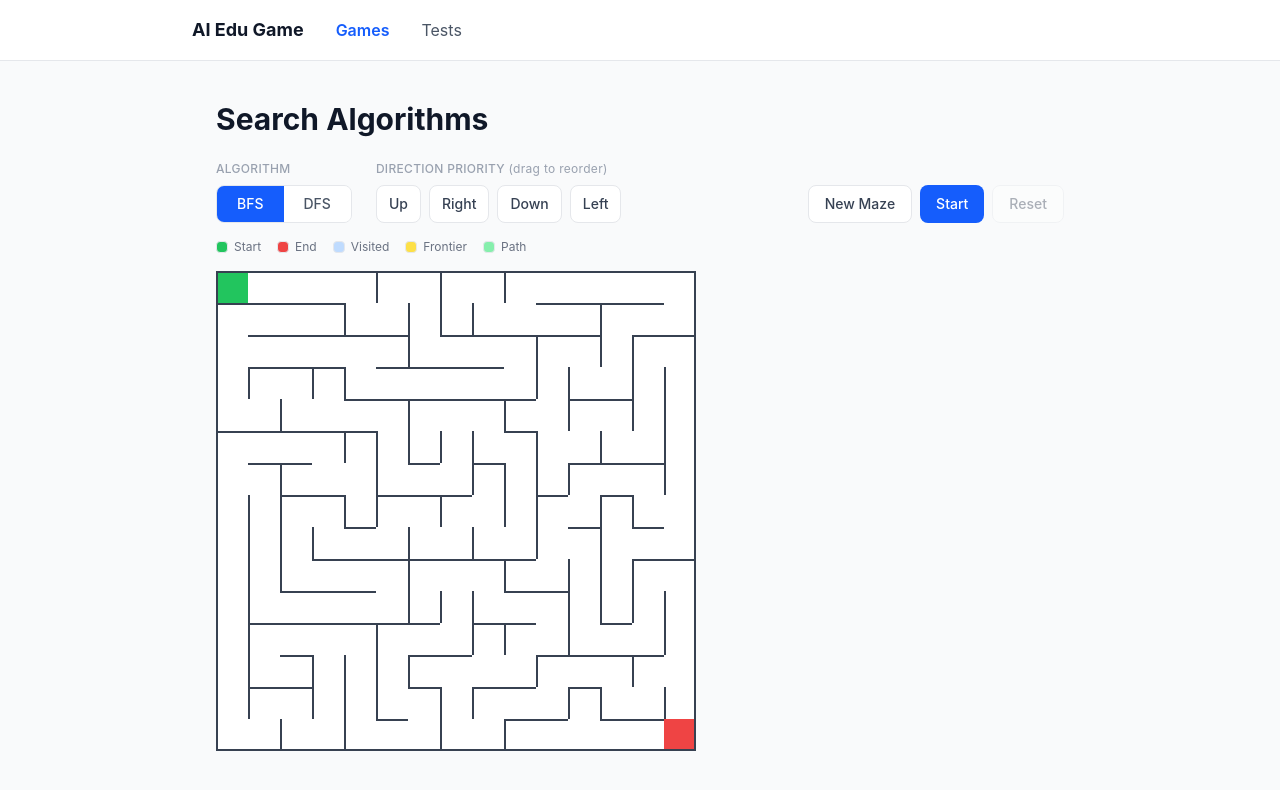
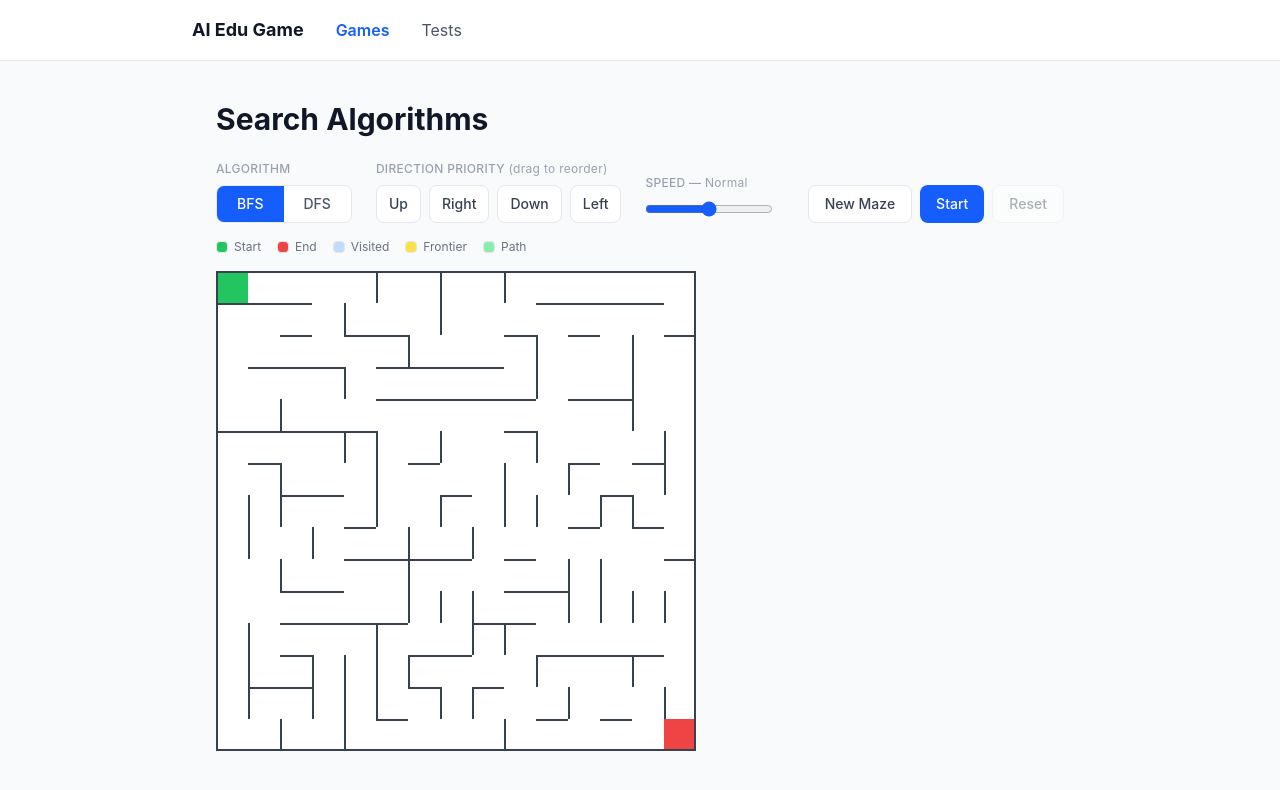
Before and after one commit to dulvoker/ai-edu-game, a React (Vite) app in the folder client/: page /games/search in a window 1280 px wide. Both pictures are taken after a click on the button "Got it, let's play". Shown: the top 790 px of the page. Built offline with nearby package versions, Linux system fonts and the light colour scheme.

Commit message:
fix: improve BFS/DFS visual difference

```diff
--- a/client/src/games/SearchGame.jsx
+++ b/client/src/games/SearchGame.jsx
@@ -4,7 +4,12 @@ import { useState, useEffect, useRef } from 'react'
 
 const ROWS = 15
 const COLS = 15
-const STEP_MS = 30
+
+const SPEEDS = [
+  { label: 'Slow',   ms: 200 },
+  { label: 'Normal', ms: 100 },
+  { label: 'Fast',   ms: 30  },
+]
 
 const DIRS = {
   Up:    { dr: -1, dc:  0, wall: 'top',    opp: 'bottom' },
@@ -40,6 +45,23 @@ function generateMaze() {
     seen[nr][nc] = true
     stack.push({ r: nr, c: nc })
   }
+
+  // Extra-passage pass: randomly remove ~30% of remaining interior walls so
+  // the maze has more open areas and multiple viable paths, making the
+  // visual difference between BFS and DFS more pronounced.
+  for (let r = 0; r < ROWS; r++) {
+    for (let c = 0; c < COLS; c++) {
+      if (r > 0 && cells[r][c].top && Math.random() < 0.3) {
+        cells[r][c].top = false
+        cells[r - 1][c].bottom = false
+      }
+      if (c > 0 && cells[r][c].left && Math.random() < 0.3) {
+        cells[r][c].left = false
+        cells[r][c - 1].right = false
+      }
+    }
+  }
+
   return cells
 }
 
@@ -144,6 +166,8 @@ export default function SearchGame() {
   const [algo, setAlgo] = useState('BFS')
   const [dirOrder, setDirOrder] = useState(['Up', 'Right', 'Down', 'Left'])
 
+  const [speed, setSpeed] = useState(1)        // index into SPEEDS; 1 = Normal
+
   const [frames, setFrames] = useState([])
   const [path, setPath] = useState(new Set())
   const [frameIdx, setFrameIdx] = useState(-1)
@@ -203,9 +227,9 @@ export default function SearchGame() {
         }
         return i + 1
       })
-    }, STEP_MS)
+    }, SPEEDS[speed].ms)
     return () => clearInterval(intervalRef.current)
-  }, [running, frames, path])
+  }, [running, frames, path, speed])
 
   // ── Handlers ─────────────────────────────────────────────────
 
@@ -304,6 +328,21 @@ export default function SearchGame() {
           </div>
         </div>
 
+        {/* Speed slider */}
+        <div>
+          <p className="mb-2 text-xs font-medium uppercase tracking-wide text-gray-400">
+            Speed — <span className="normal-case font-normal">{SPEEDS[speed].label}</span>
+          </p>
+          <input
+            type="range"
+            min={0}
+            max={SPEEDS.length - 1}
+            value={speed}
+            onChange={e => setSpeed(Number(e.target.value))}
+            className="w-32 accent-blue-600"
+          />
+        </div>
+
         {/* Action buttons */}
         <div className="ml-auto flex gap-2">
           <button
```
